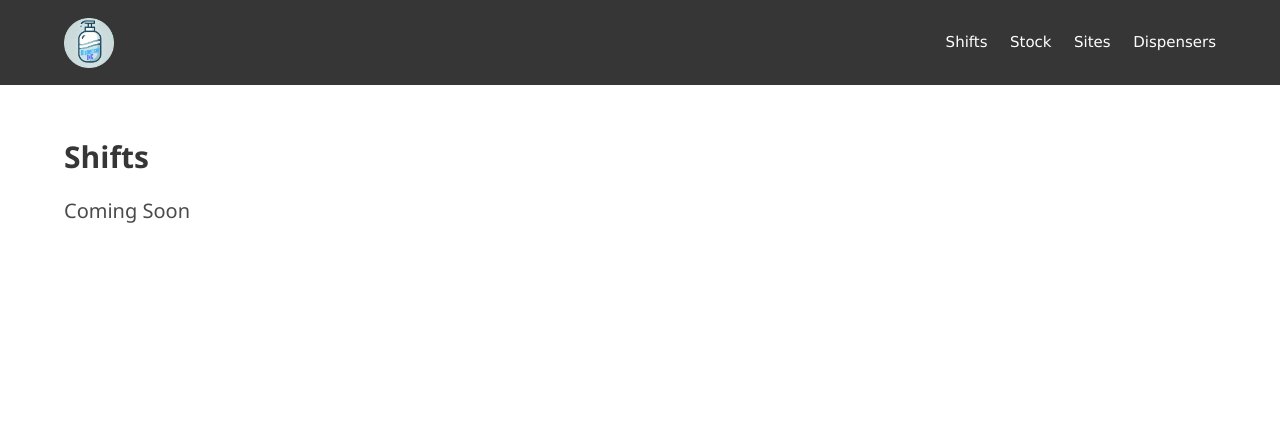
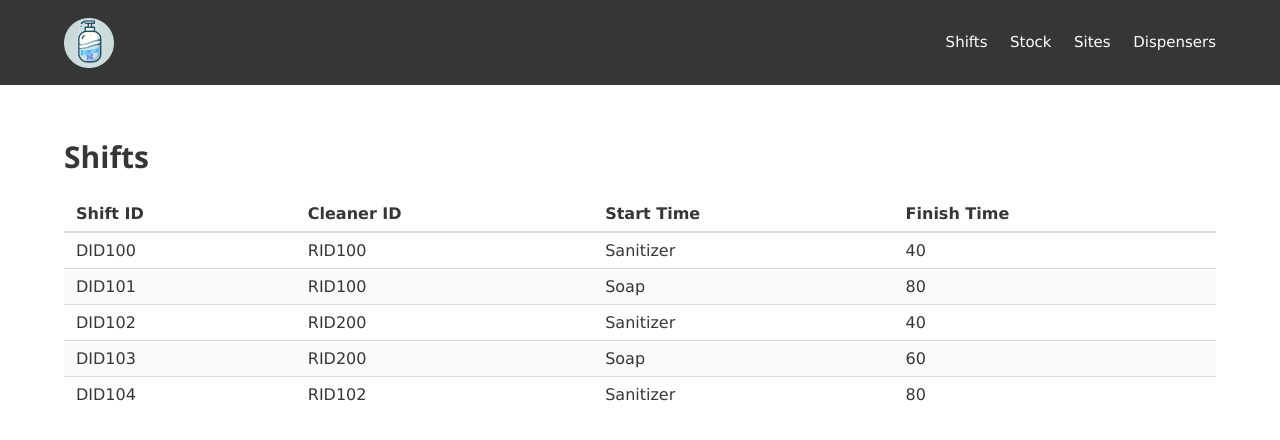
Before and after one commit to zakr0112/Soap-Dispenser, a Django app: page /shifts/ in a window 1280 px wide. Shown: the top 440 px of the page. Run offline with Django 4.2, Linux system fonts and the light colour scheme; data comes from the database, SQL or seed files in the repository.

Commit message:
Added data to shifts

```diff
--- a/soap_project/dispenser/templates/dispenser/shifts.html
+++ b/soap_project/dispenser/templates/dispenser/shifts.html
@@ -41,8 +41,31 @@
     <section class="section">
         <div class="container">
             <h1 class="title">Shifts</h1>
-            <h4>Coming Soon</h4>
-
+            <table class="table is-striped is-fullwidth">
+                <thead>
+                    <tr>
+                        <th>Shift ID</th>
+                        <th>Cleaner ID</th>
+                        <th>Start Time</th>
+                        <th>Finish Time</th>
+                    </tr>
+                </thead>
+                <tbody>
+                    {% for SHIFT in dispensers %}
+                    <tr>
+                        <td>{{ SHIFT.0 }}</td>
+                        <td>{{ SHIFT.1 }}</td>
+                        <td>{{ SHIFT.2 }}</td>
+                        <td>{{ SHIFT.3 }}</td>
+                    </tr>
+                    {% empty %}
+                    <tr>
+                        <td colspan="3">No data available</td>
+                    </tr>
+                    {% endfor %}
+                </tbody>
+            </table>
+        </div>
     </section>
 
 
```
